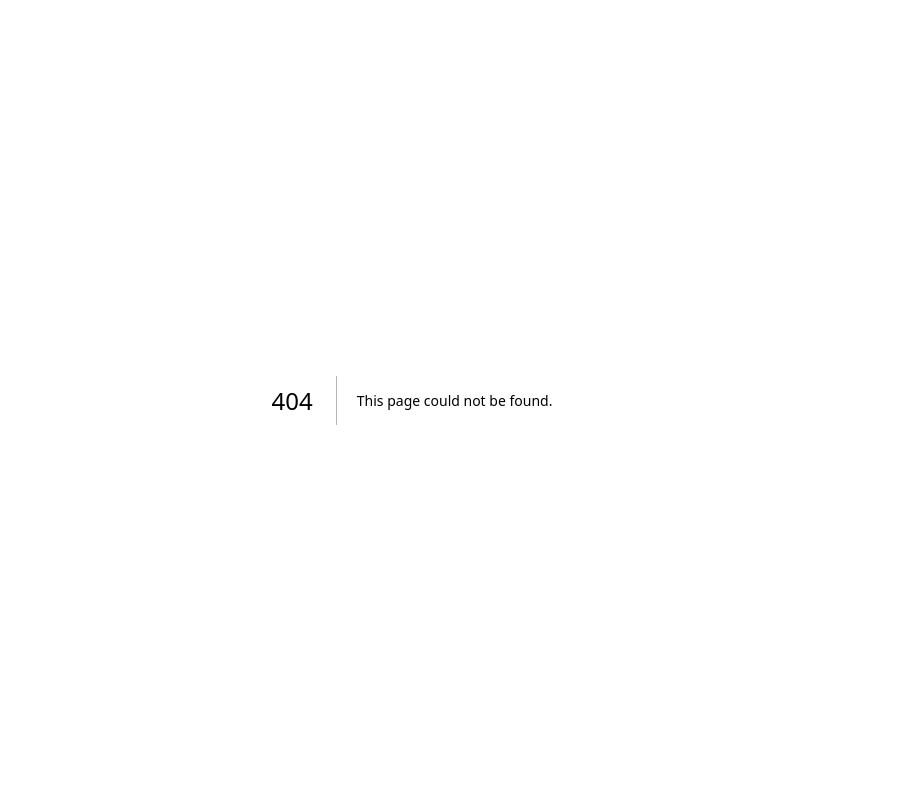
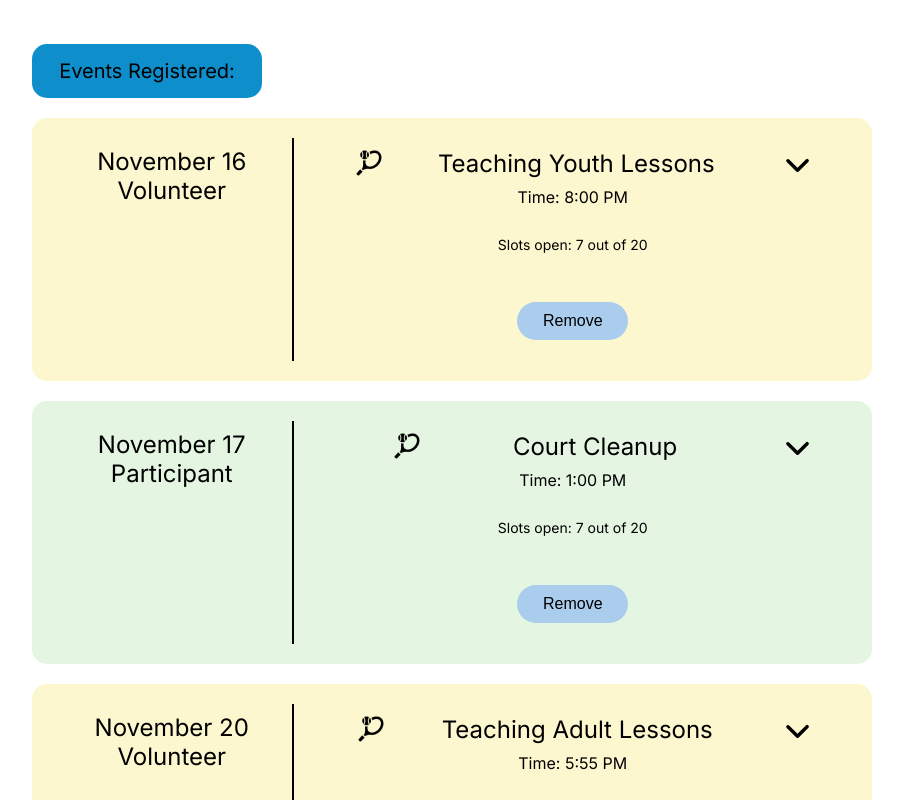
Before and after one commit to Hack4Impact-UMD/tennis-alliance, a Next.js app: page /user_dashboard in a window 1280 px wide. Before the commit this address had no page. Shown: the top 800 px of the page, without its empty margins (228-1131 px from the left). Built offline with nearby package versions, Linux system fonts and the light colour scheme.

Commit message:
Progress on top of dashboard UI, created Event type according to PRD

```diff
--- a/next.config.js
+++ b/next.config.js
@@ -4,6 +4,7 @@ const nextConfig = {
     eslint: {
         dirs: ["src"],
     },
+    images: { unoptimized: true }
 };
 
 export default nextConfig;
--- /dev/null
+++ b/src/pages/user_dashboard.css
@@ -0,0 +1,125 @@
+@import url('https://fonts.googleapis.com/css?family=Inter');
+
+:root {
+    --fc-today-bg-color: #AACDEE;
+}
+
+#container {
+    display: flex;
+    justify-content: center;
+    width: 100%;
+    align-items: center;
+    font-family: 'Inter';
+}
+
+p.blue-border {
+    width: 25%;
+    border-radius: 15px;
+    padding: 15px;
+    background-color: #0E8FCC;
+    text-align: center;
+    font-size: 20px;
+}
+
+.event-td {
+    border: 1px solid black;
+    text-align: left;
+    padding: 5px;
+    font-size: 24px;
+    vertical-align: text-top;
+    text-align: center;
+}
+
+.right-td {
+    display: grid;
+    text-align: center;
+    font-size: 24px;
+    border-left: 1px solid black;
+    align-items: center;
+}
+
+.left-td {
+    width: 30%;
+}
+
+ .small-font {
+    font-size: 15px;
+}
+
+#icon-and-name {
+    width: 75%;
+    gap: 10px;
+    align-self: right;
+}
+
+.name-div {
+    display: flex;
+    justify-content: space-evenly;
+    align-items: center;
+}
+
+
+.button-event {
+    background-color: #AACDEE;
+    border-radius: 30px;
+    border: none;
+    color: rgb(0, 0, 0);
+    padding: 10px 20px;
+    margin: 20px;
+    text-align: center;
+    justify-self: center;
+    text-decoration: none;
+    width: 20%;
+    font-size: 16px;
+}
+
+.radio {
+    margin: 4px 20px;
+}
+
+.checkbox {
+    margin: 4px 20px;
+}
+
+.button-container {
+    display: flex;
+    justify-content: right; /* Centers the button horizontally */
+    padding-top: 20px;
+}
+
+.submit-button {
+    background-color: #9acfce;
+    border-radius: 30px;
+    border: none;
+    color: rgb(0, 0, 0);
+    padding: 10px 20px;
+    margin: 4px 20px;
+    text-align: center;
+    text-decoration: none;
+    font-size: 16px;
+}
+
+
+.registered-full-container {
+    display: grid;
+    row-gap: 20px;
+    border-width: 10px;
+    width: 800px;
+}
+
+.registered-event {
+    border-collapse: collapse;
+    border-radius: 15px;
+    border-style: hidden;
+    padding: 20px;
+    width: 100%;
+}
+
+.registered-event-participant {
+    background-color: #E4F5E2;
+
+}
+
+.registered-event-volunteer {
+    background-color: #FCF7CE;
+}
--- /dev/null
+++ b/src/pages/user_dashboard.tsx
@@ -0,0 +1,159 @@
+
+/* eslint-disable react/jsx-key */
+/* eslint-disable react/no-unescaped-entities */
+import "./user_dashboard.css";
+import Event from "../types";
+import React, { useState } from "react";
+import Image from "next/image";
+import logo  from "./racket.png";
+import { ChevronRightIcon } from '@heroicons/react/20/solid'
+import { ChevronDownIcon } from '@heroicons/react/20/solid'
+
+
+const CalendarApp = () => {
+    const [chevronDown, setChevronDown] = useState(false);
+    const userPerspective = "u1"; // which user we're fetching the registered events for in this example
+
+    // list of events
+    const events = [
+        { id: 1,
+            title: "Teaching Youth Lessons",
+            startDateTime: 1700164800, // Nov 16 3:00 pm
+            endDateTime: 1700168400, // Nov 16 4:00 pm
+            description: "Assisting children ages 10-12 with tennis practice and learning different skills",
+            slotsOpen: 7,
+            totalSlots: 20,
+            participants: ["u4", "u5", "u7"],
+            volunteers: ["u1", "u2", "u3"],
+            display: "background"},
+        {  id: 2,
+            title: "Court Cleanup",
+            startDateTime: 1700226000, // Nov 17 8:00 am
+            endDateTime: 1700247600, // Nov 17 2:00 pm
+            description: "",
+            slotsOpen: 7,
+            totalSlots: 20,
+            participants: ["u1", "u4"],
+            volunteers: ["u2", "u3"],
+            display: "background"},
+        {  id: 3,
+            title: "Teaching Adult Lessons",
+            startDateTime: 1700337600, // Nov 18 3:00 pm
+            endDateTime: 1700341200, // Nov 18 4:00 pm
+            description: "Assisting adults with tennis practice",
+            slotsOpen: 7,
+            totalSlots: 20,
+            participants: ["u7"],
+            volunteers: ["u2", "u3"],
+            type: "participant",
+            display: "background"},
+        {  id: 4,
+            title: "Teaching Adult Lessons",
+            startDateTime: 1700502900, // Nov 20 12:55 pm
+            endDateTime: 1700514000, // Nov 20 4:00 pm
+            description: "Assisting adults with tennis practice",
+            slotsOpen: 7,
+            totalSlots: 20,
+            participants: ["u4", "u5", "u7"],
+            volunteers: ["u1", "u2", "u3"],
+            type: "participant",
+            display: "background"},
+        {  id: 5,
+            title: "Teaching Adult Lessons",
+            startDateTime: 1700943600, // Nov 25 3:20 pm
+            endDateTime: 1700946000, // Nov 25 4:00 pm
+            description: "Assisting adults with tennis practice",
+            slotsOpen: 7,
+            totalSlots: 20,
+            participants: ["u2", "u3", "u7"],
+            volunteers: ["u1"],
+            display: "background"},
+    ];
+
+
+    const upcomingEvents = events.filter((event) => {
+        return (event.startDateTime *  1000) - Date.now() >= 0;
+    });
+
+     //checking which events the selected user is paticipating/volunteering in
+    const involvedEvents = upcomingEvents.filter((event) => {
+        return event.participants.includes(userPerspective) || event.volunteers.includes(userPerspective);
+    });
+
+    const formatDate = (timestamp: number) => {
+        const months = [
+            "January", "February", "March", "April", "May", "June",
+            "July", "August", "September", "October", "November", "December"
+        ];
+
+        const dateObj = new Date(timestamp * 1000); //multiply by 1000 to go from seconds to milliseconds
+        const month = months[dateObj.getMonth()];
+        const day = dateObj.getDate();
+
+        return `${month} ${day}`;
+    };
+
+    const getTime = (timestamp: number) => {
+        const dateObj = new Date(timestamp * 1000); //multiply by 1000 to go from seconds to milliseconds
+        let hours = dateObj.getHours();
+        console.log(dateObj.getDate());
+        let minutes = dateObj.getMinutes();
+        let  minutesString = minutes.toString().padStart(2, '0');
+        let timeOfDay = (hours > 12)? "PM" : "AM";
+        hours = (hours % 12 == 0)? 12: hours % 12;
+        return `${hours}:${minutesString} ${timeOfDay}`;
+    };
+
+    const getEventType = (eventType: Event, userPerspective: string) => {
+        if (eventType.participants.includes(userPerspective)) {
+            return "Participant";
+        } else {
+            return "Volunteer";
+        }
+    };
+
+    const handleRemoveClick = () => {
+
+    };
+
+    return (
+        <div id="container">
+            <ul>
+            <p className="blue-border">Events Registered:</p>
+                <div className="registered-full-container">
+                    {involvedEvents.map((event) => (
+                        <div className={`registered-event registered-event-${getEventType(event, userPerspective).toLowerCase()}`}>
+                            <table className="registered-event">
+                                <tbody>
+                                    <tr>
+                                        <td className="event-td left-td">{formatDate(event.startDateTime)}<br></br>{getEventType(event, userPerspective)}</td>
+                                        <td className="right-td">
+                                            <div className="name-div">
+                                                <div id="icon-and-name" className="name-div">
+                                                    <div>
+                                                        <Image
+                                                            className="racket-logo"
+                                                            src={logo}
+                                                            alt="A black-and-white drawing of a tennis racket"
+                                                            style={{verticalAlign: "middle", marginRight: "15px", alignSelf: "center"}}
+                                                        />
+                                                    </div>
+                                                        <span>{event.title}</span>
+                                                </div>
+                                                <ChevronDownIcon style={{position: "relative", width: "45px"}}/>
+                                            </div>
+                                            <span style={{fontSize: "16px"}}>Time: {getTime(event.startDateTime)}</span><br></br><span style={{fontSize: "14px"}}>Slots open: {event.slotsOpen} out of {event.totalSlots}</span><br></br>
+                                            <button className="button-event" onClick={handleRemoveClick}>Remove</button>
+                                        </td>
+                                    </tr>
+                                </tbody>
+                            </table>
+                        </div>
+                    ))}
+                </div>
+            </ul>
+        </div>
+    );
+};
+
+export default CalendarApp;
```
Also changed, not shown: src/types.ts (+11 -0 lines), src/pages/racket.png (added).
